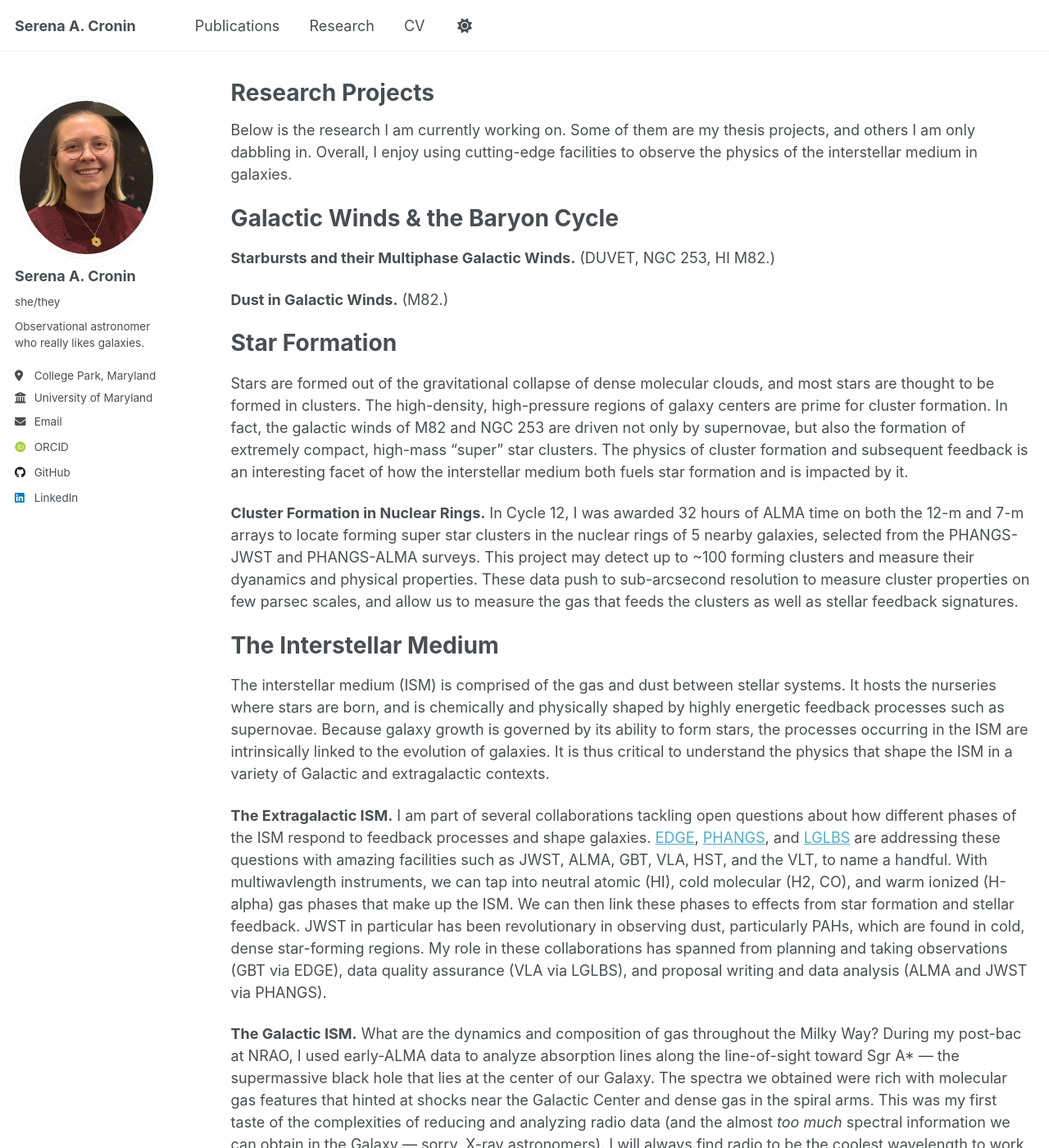
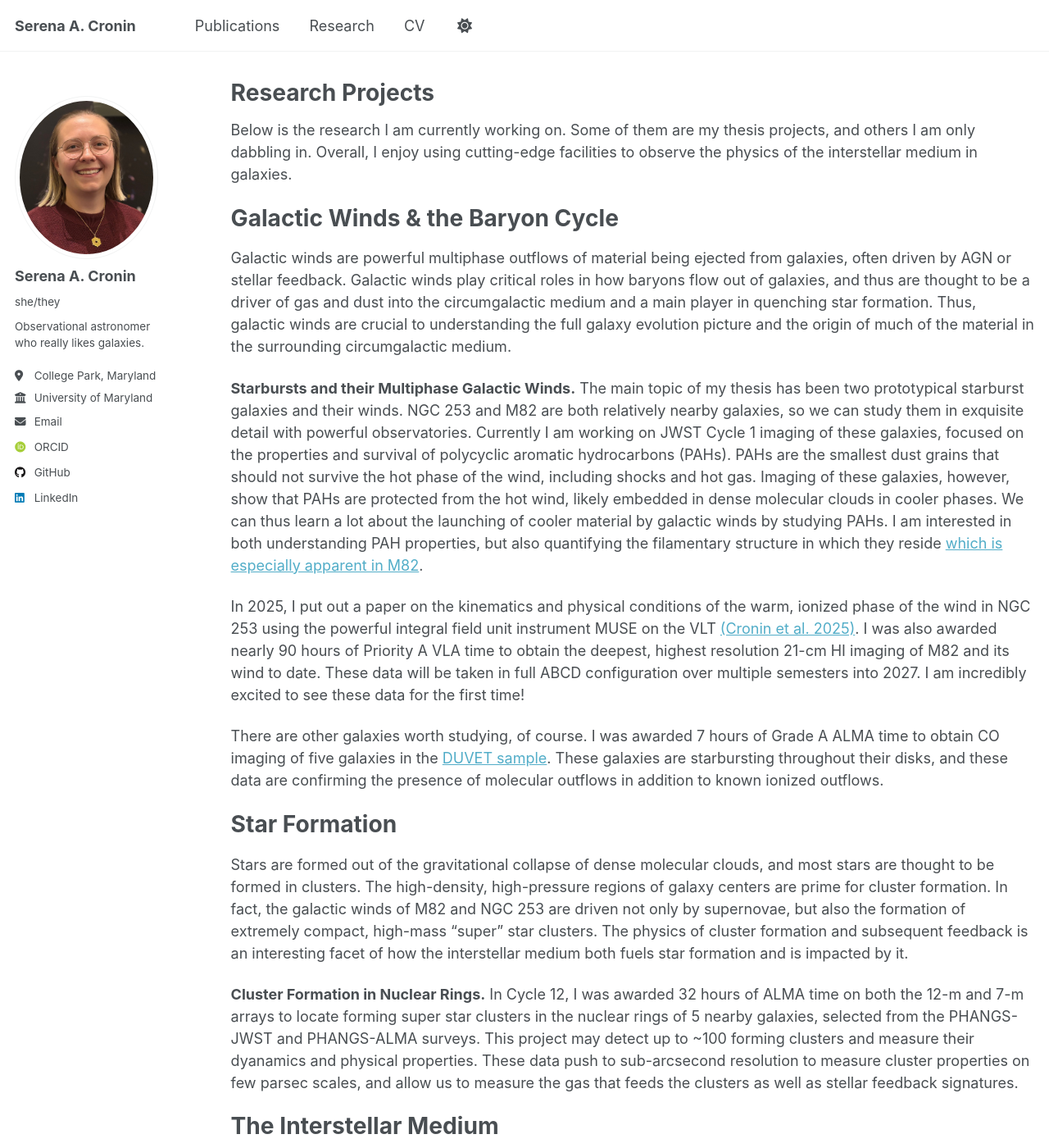
Before and after one commit to serenacronin/serenacronin.github.io, a Jekyll site: the page built from _pages/research.md, in a window 1280 px wide and 1400 px high. Shown: the whole window at 82% size. Built offline with Jekyll 4.4.1, drawn with Linux system fonts in a browser that asks for light colours; some web fonts are replaced; a script that is not in the unit is left out; some of the changed text lies outside the part shown.

Commit message:
Update research.md

```diff
--- a/_pages/research.md
+++ b/_pages/research.md
@@ -10,9 +10,13 @@ Below is the research I am currently working on. Some of them are my thesis proj
 
 Galactic Winds & the Baryon Cycle
 ======
-**Starbursts and their Multiphase Galactic Winds.** (DUVET, NGC 253, HI M82.)
+Galactic winds are powerful multiphase outflows of material being ejected from galaxies, often driven by AGN or stellar feedback. Galactic winds play critical roles in how baryons flow out of galaxies, and thus are thought to be a driver of gas and dust into the circumgalactic medium and a main player in quenching star formation. Thus, galactic winds are crucial to understanding the full galaxy evolution picture and the origin of much of the material in the surrounding circumgalactic medium.
 
-**Dust in Galactic Winds.** (M82.)
+**Starbursts and their Multiphase Galactic Winds.** The main topic of my thesis has been two prototypical starburst galaxies and their winds. NGC 253 and M82 are both relatively nearby galaxies, so we can study them in exquisite detail with powerful observatories. Currently I am working on JWST Cycle 1 imaging of these galaxies, focused on the properties and survival of polycyclic aromatic hydrocarbons (PAHs). PAHs are the smallest dust grains that should not survive the hot phase of the wind, including shocks and hot gas. Imaging of these galaxies, however, show that PAHs are protected from the hot wind, likely embedded in dense molecular clouds in cooler phases. We can thus learn a lot about the launching of cooler material by galactic winds by studying PAHs. I am interested in both understanding PAH properties, but also quantifying the filamentary structure in which they reside [which is especially apparent in M82](https://esawebb.org/images/potm2506b/).
+
+In 2025, I put out a paper on the kinematics and physical conditions of the warm, ionized phase of the wind in NGC 253 using the powerful integral field unit instrument MUSE on the VLT [(Cronin et al. 2025)](https://ui.adsabs.harvard.edu/abs/2025ApJ...987...92C/abstract). I was also awarded nearly 90 hours of Priority A VLA time to obtain the deepest, highest resolution 21-cm HI imaging of M82 and its wind to date. These data will be taken in full ABCD configuration over multiple semesters into 2027. I am incredibly excited to see these data for the first time!
+
+There are other galaxies worth studying, of course. I was awarded 7 hours of Grade A ALMA time to obtain CO imaging of five galaxies in the [DUVET sample](https://www.deannefisher.com/duvet). These galaxies are starbursting throughout their disks, and these data are confirming the presence of molecular outflows in addition to known ionized outflows.
 
 Star Formation
 ======
@@ -25,7 +29,7 @@ The Interstellar Medium
 ======
 The interstellar medium (ISM) is comprised of the gas and dust between stellar systems. It hosts the nurseries where stars are born, and is chemically and physically shaped by highly energetic feedback processes such as supernovae. Because galaxy growth is governed by its ability to form stars, the processes occurring in the ISM are intrinsically linked to the evolution of galaxies. It is thus critical to understand the physics that shape the ISM in a variety of Galactic and extragalactic contexts.
 
-**The Extragalactic ISM.** I am part of several collaborations tackling open questions about how different phases of the ISM respond to feedback processes and shape galaxies. [EDGE](https://pages.astro.umd.edu/~bolatto/EDGE/), [PHANGS](https://sites.google.com/view/phangs/home), and [LGLBS](https://www.lglbs.org/) are addressing these questions with amazing facilities such as JWST, ALMA, GBT, VLA, HST, and the VLT, to name a handful. With multiwavlength instruments, we can tap into neutral atomic (HI), cold molecular (H2, CO), and warm ionized (H-alpha) gas phases that make up the ISM. We can then link these phases to effects from star formation and stellar feedback. JWST in particular has been revolutionary in observing dust, particularly PAHs, which are found in cold, dense star-forming regions. My role in these collaborations has spanned from planning and taking observations (GBT via EDGE), data quality assurance (VLA via LGLBS), and proposal writing and data analysis (ALMA and JWST via PHANGS).
+**The Extragalactic ISM.** I am also part of several collaborations tackling open questions about how different phases of the ISM respond to feedback processes and shape galaxies. [EDGE](https://pages.astro.umd.edu/~bolatto/EDGE/), [PHANGS](https://sites.google.com/view/phangs/home), and [LGLBS](https://www.lglbs.org/) are addressing these questions with amazing facilities such as JWST, ALMA, GBT, VLA, HST, and the VLT, to name a handful. With multiwavlength instruments, we can tap into neutral atomic (HI), cold molecular (H2, CO), and warm ionized (H-alpha) gas phases that make up the ISM. We can then link these phases to effects from star formation and stellar feedback. JWST in particular has been revolutionary in observing dust, particularly PAHs, which are found in cold, dense star-forming regions. My role in these collaborations has spanned from planning and taking observations (GBT via EDGE), data quality assurance (VLA via LGLBS), and proposal writing and data analysis (ALMA and JWST via PHANGS). I have also worked with the [z0MGS](https://irsa.ipac.caltech.edu/data/WISE/z0MGS/index.html) collaboration to locate supernovae in their large UV/IR sample of nearby galaxies and measure the ISM properties at these locations to understand the types of environments supernovae explode in [(Cronin et al. 2021)](https://ui.adsabs.harvard.edu/abs/2021ApJ...923...86C/abstract).
 
 **The Galactic ISM.** What are the dynamics and composition of gas throughout the Milky Way? During my post-bac at NRAO, I used early-ALMA data to analyze absorption lines along the line-of-sight toward Sgr A\* --- the supermassive black hole that lies at the center of our Galaxy. The spectra we obtained were rich with molecular gas features that hinted at shocks near the Galactic Center and dense gas in the spiral arms. This was my first taste of the complexities of reducing and analyzing radio data (and the almost *too much* spectral information we can obtain in the Galaxy --- sorry, X-ray astronomers). I will always find radio to be the coolest wavelength to work in.
 
```
